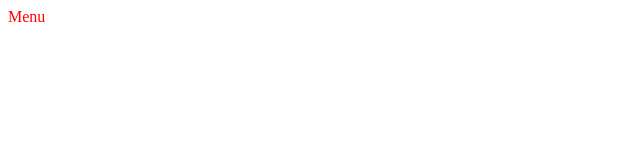
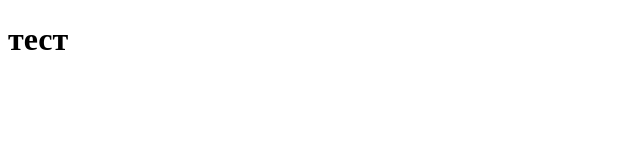
Before and after one commit to rozhhole/homework, a plain HTML site: page index.html in a window 1280 px wide. Shown: the whole page, without its empty margins (0-640 px from the left). Drawn offline with Linux system fonts and the light colour scheme.

Commit message:
homework2

```diff
--- a/index.html
+++ b/index.html
@@ -7,13 +7,7 @@
     <title>Document</title>
 </head>
 <body>
-    <header class="header">
-        <div class="header_content">
-            <div class="logo">
-                <nav class="menu">Menu</nav>
-            </div>
-        </div>
-    </header>
+<h1>тест</h1>
 
 </body>
 </html>
```
